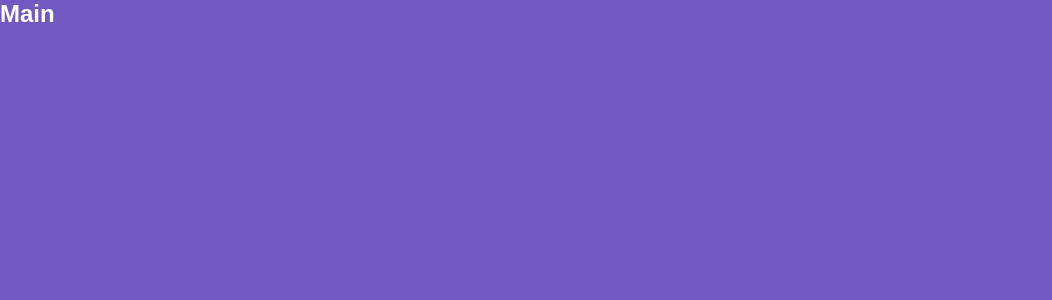
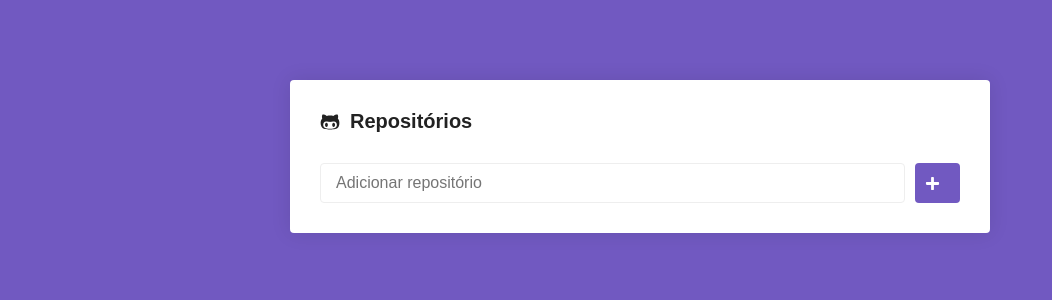
Before and after one commit to ariane92/Rocketseat, a React (Create React App) app in the folder frontend/: page / in a window 1280 px wide. Shown: the top 300 px of the page, without its empty margins (0-1052 px from the left). Built offline with nearby package versions, Linux system fonts and the light colour scheme; the HTML template or start-up script is replaced by a standard one.

Commit message:
estilização da pagina main

```diff
--- a/frontend/package.json
+++ b/frontend/package.json
@@ -8,6 +8,7 @@
     "@testing-library/user-event": "^7.1.2",
     "react": "^16.13.1",
     "react-dom": "^16.13.1",
+    "react-icons": "^3.9.0",
     "react-router-dom": "^5.1.2",
     "react-scripts": "3.4.1",
     "styled-components": "^5.0.1"
@@ -35,7 +36,7 @@
     "eslint": "^6.8.0",
     "eslint-config-airbnb": "^18.1.0",
     "eslint-config-prettier": "^6.10.1",
-    "eslint-plugin-import": "^2.20.1",
+    "eslint-plugin-import": "^2.20.2",
     "eslint-plugin-jsx-a11y": "^6.2.3",
     "eslint-plugin-prettier": "^3.1.2",
     "eslint-plugin-react": "^7.19.0",
--- a/frontend/src/pages/Main/index.js
+++ b/frontend/src/pages/Main/index.js
@@ -1,8 +1,24 @@
 import React from 'react';
-import { Title }from './styles';
+import { FaGithubAlt, FaPlus } from 'react-icons/fa';
+import { Container, Form, SubmitButton } from './styles';
 
-function Main(){
-  return <Title>Main</Title>
+function Main() {
+  return (
+    <Container>
+      <h1>
+        <FaGithubAlt />
+        Repositórios
+      </h1>
+
+      <Form onSubmit={() => {}}>
+        <input type="text" placeholder="Adicionar repositório" />
+
+        <SubmitButton disabled>
+          <FaPlus color="#FFF" size={15} />
+        </SubmitButton>
+      </Form>
+    </Container>
+  );
 }
 
 export default Main;
--- a/frontend/src/pages/Main/styles.js
+++ b/frontend/src/pages/Main/styles.js
@@ -1,7 +1,49 @@
 import styled from 'styled-components';
 
-export const Title = styled.h1`
-  font-size: 24px;
-  color: #FFF;
-  font-family: Arial, Helvetica, sans-serif;
+export const Container = styled.div`
+  max-width: 700px;
+  background: #fff;
+  border-radius: 4px;
+  box-shadow: 0 0 20px rgba(0, 0, 0, 0.1);
+  padding: 30px;
+  margin: 80px auto;
+
+  h1 {
+    font-size: 20px;
+    display: flex;
+    flex-direction: row;
+    align-items: center;
+  }
+
+  svg {
+    margin-right: 10px;
+  }
 `;
+
+export const Form = styled.form`
+  margin-top: 30px;
+  display: flex;
+  flex-direction: row;
+
+  input {
+    flex: 1;
+    border: 1px solid #eee;
+    padding: 10px 15px;
+    border-radius: 4px;
+    font-size: 16px;
+  }
+`;
+
+export const SubmitButton = styled.button.attrs({
+  type: 'submit',
+})`
+  background: #7159c1;
+  border: 0;
+  padding: 0 10px;
+  margin-left: 10px;
+  border-radius: 4px;
+
+  display: flex;
+  justify-content: center;
+  align-items: center;
+`;
```
Also changed, not shown: frontend/.eslintrc.js, 1 other file (tests, documents, lock files or other folders).
